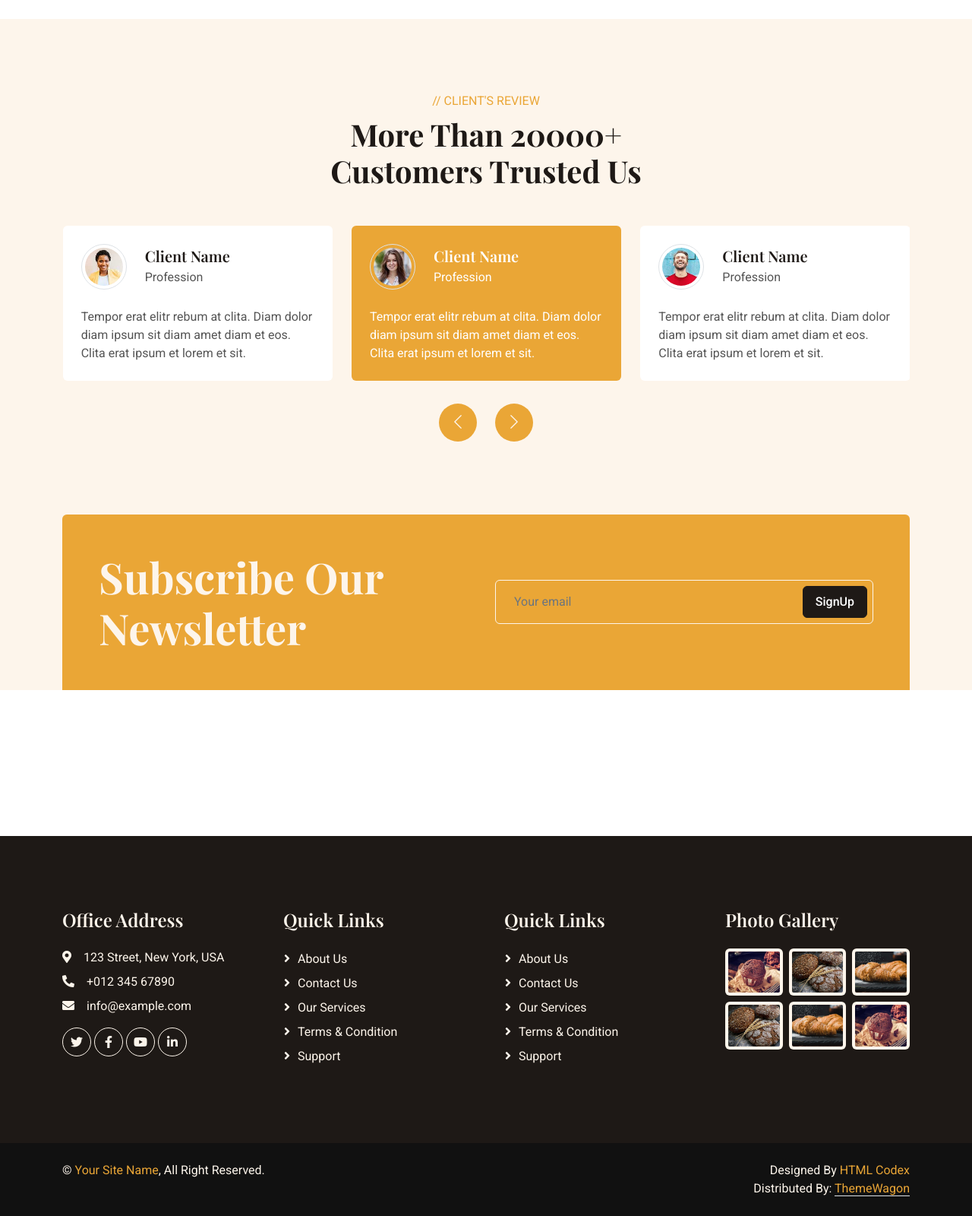
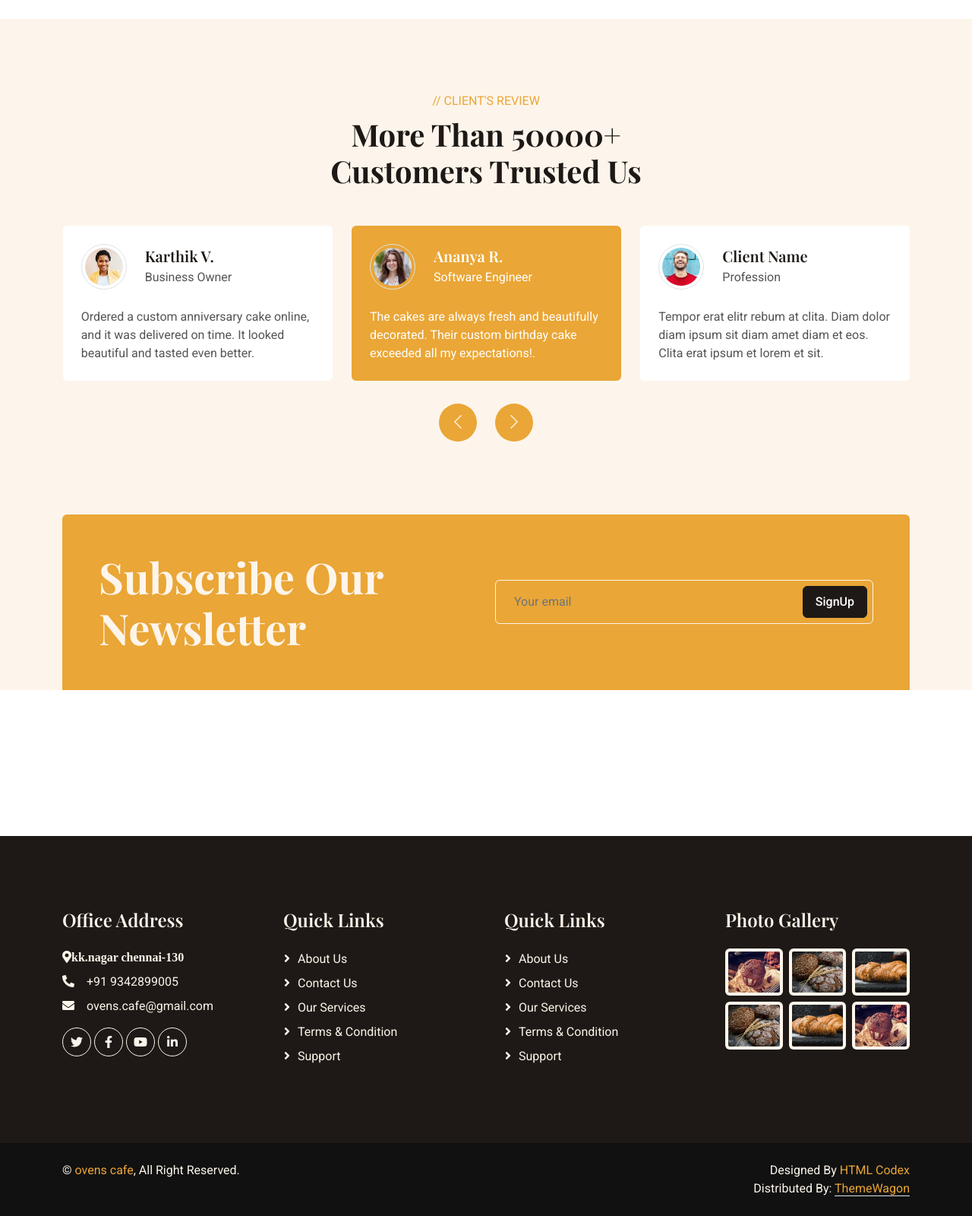
Before and after one commit to divyapriya0924-afk/Oven-s-Cafe, a plain HTML site: page testimonial.html in a window 1280 px wide. Shown: the part 578-2178 px from the top of the page at 76% size. Drawn offline with nearby package versions, Linux system fonts and the light colour scheme.

Commit message:
Update testimonial.html

```diff
--- a/testimonial.html
+++ b/testimonial.html
@@ -2,11 +2,53 @@
 <html lang="en">
 
 <head>
-    <meta charset="utf-8">
-    <title>Baker - Bakery Website Template</title>
     <meta content="width=device-width, initial-scale=1.0" name="viewport">
-    <meta content="" name="keywords">
-    <meta content="" name="description">
+
+    <!-- Character Encoding -->
+    <meta charset="UTF-8">
+
+    <!-- Mobile Responsive -->
+    <meta name="viewport" content="width=device-width, initial-scale=1.0">
+
+    <!-- SEO Title -->
+    <title>Best Bakery in Chennai | Fresh Cakes, Cookies & Breads | Oven's Café</title>
+
+    <!-- Meta Description -->
+    <meta name="description"
+        content="Enjoy freshly baked cakes, artisan breads, cookies, pastries, and custom celebration cakes at Oven's Café. Made with premium ingredients and baked fresh every day in Chennai.">
+
+    <!-- Keywords (Optional) -->
+    <meta name="keywords"
+        content="best bakery for pasteries in chennai, Shop for customized birthday cakes.">
+
+    <!-- Search Engine Robots -->
+    <meta name="robots" content="index, follow">
+
+    <!-- Author -->
+    <meta name="author" content="Priyamurugan">
+
+    <!-- Publisher -->
+    <meta name="publisher" content="Oven's Cafe">
+
+    <!-- Canonical URL -->
+    <link rel="canonical" href="https://www.ovenscafe.com/">
+
+    <!-- Website Author -->
+    <meta name="author" content="Oven's Café">
+
+    <!-- Language -->
+    <meta http-equiv="Content-Language" content="en">
+
+    <!-- Theme Color -->
+    <meta name="theme-color" content="#d2691e">
+
+    <!-- Open Graph (Facebook, LinkedIn, WhatsApp) -->
+    <meta property="og:title" content="Oven's Café | Fresh Cakes, Cookies & Breads">
+    <meta property="og:description"
+        content="Freshly baked cakes, cookies, breads and pastries made with love every day.">
+    <meta property="og:image" content="https://www.ovenscafe.com/img/og-image.jpg">
+    <meta property="og:url" content="https://www.ovenscafe.com/">
+    <meta property="og:type" content="website">
 
     <!-- Favicon -->
     <link href="img/favicon.ico" rel="icon">
@@ -67,7 +109,7 @@
     <!-- Navbar Start -->
     <nav class="navbar navbar-expand-lg navbar-dark fixed-top py-lg-0 px-lg-5 wow fadeIn" data-wow-delay="0.1s">
         <a href="index.html" class="navbar-brand ms-4 ms-lg-0">
-            <h1 class="text-primary m-0">Baker</h1>
+            <h1 class="text-primary m-0">Ovens Cafe</h1>
         </a>
         <button type="button" class="navbar-toggler me-4" data-bs-toggle="collapse" data-bs-target="#navbarCollapse">
             <span class="navbar-toggler-icon"></span>
@@ -94,7 +136,7 @@
                 </div>
                 <div class="ps-3">
                     <small class="text-primary mb-0">Call Us</small>
-                    <p class="text-light fs-5 mb-0">+012 345 6789</p>
+                    <p class="text-light fs-5 mb-0">+91 9342899005</p>
                 </div>
             </div>
         </div>
@@ -105,7 +147,7 @@
     <!-- Page Header Start -->
     <div class="container-fluid page-header py-6 wow fadeIn" data-wow-delay="0.1s">
         <div class="container text-center pt-5 pb-3">
-            <h1 class="display-4 text-white animated slideInDown mb-3">Testimonial</h1>
+            <h2 class="display-4 text-white animated slideInDown mb-3">Testimonial</h2>
             <nav aria-label="breadcrumb animated slideInDown">
                 <ol class="breadcrumb justify-content-center mb-0">
                     <li class="breadcrumb-item"><a class="text-white" href="#">Home</a></li>
@@ -123,18 +165,18 @@
         <div class="container">
             <div class="text-center mx-auto mb-5 wow fadeInUp" data-wow-delay="0.1s" style="max-width: 500px;">
                 <p class="text-primary text-uppercase mb-2">// Client's Review</p>
-                <h1 class="display-6 mb-4">More Than 20000+ Customers Trusted Us</h1>
+                <h2 class="display-6 mb-4">More Than 50000+ Customers Trusted Us</h2>
             </div>
             <div class="owl-carousel testimonial-carousel wow fadeInUp" data-wow-delay="0.1s">
                 <div class="testimonial-item bg-white rounded p-4">
                     <div class="d-flex align-items-center mb-4">
                         <img class="flex-shrink-0 rounded-circle border p-1" src="img/testimonial-1.jpg" alt="">
                         <div class="ms-4">
-                            <h5 class="mb-1">Client Name</h5>
-                            <span>Profession</span>
+                            <h5 class="mb-1">Ananya R.</h5>
+                            <span>Software Engineer</span>
                         </div>
                     </div>
-                    <p class="mb-0">Tempor erat elitr rebum at clita. Diam dolor diam ipsum sit diam amet diam et eos. Clita erat ipsum et lorem et sit.</p>
+                    <p class="mb-0">The cakes are always fresh and beautifully decorated. Their custom birthday cake exceeded all my expectations!.</p>
                 </div>
                 <div class="testimonial-item bg-white rounded p-4">
                     <div class="d-flex align-items-center mb-4">
@@ -150,27 +192,27 @@
                     <div class="d-flex align-items-center mb-4">
                         <img class="flex-shrink-0 rounded-circle border p-1" src="img/testimonial-3.jpg" alt="">
                         <div class="ms-4">
-                            <h5 class="mb-1">Client Name</h5>
-                            <span>Profession</span>
+                            <h5 class="mb-1">Rahul S</h5>
+                            <span>Marketing Executive</span>
                         </div>
                     </div>
-                    <p class="mb-0">Tempor erat elitr rebum at clita. Diam dolor diam ipsum sit diam amet diam et eos. Clita erat ipsum et lorem et sit.</p>
+                    <p class="mb-0">Amazing pastries and delicious breads every time I visit. The staff is friendly, and the service is excellent.</p>
                 </div>
                 <div class="testimonial-item bg-white rounded p-4">
                     <div class="d-flex align-items-center mb-4">
                         <img class="flex-shrink-0 rounded-circle border p-1" src="img/testimonial-4.jpg" alt="">
                         <div class="ms-4">
-                            <h5 class="mb-1">Client Name</h5>
-                            <span>Profession</span>
+                            <h5 class="mb-1">Karthik V.</h5>
+                            <span>Business Owner</span>
                         </div>
                     </div>
-                    <p class="mb-0">Tempor erat elitr rebum at clita. Diam dolor diam ipsum sit diam amet diam et eos. Clita erat ipsum et lorem et sit.</p>
+                    <p class="mb-0">Ordered a custom anniversary cake online, and it was delivered on time. It looked beautiful and tasted even better.</p>
                 </div>
             </div>
             <div class="bg-primary text-light rounded-top p-5 my-6 mb-0 wow fadeInUp" data-wow-delay="0.1s">
                 <div class="row align-items-center">
                     <div class="col-md-6">
-                        <h1 class="display-4 text-light mb-0">Subscribe Our Newsletter</h1>
+                        <h3 class="display-4 text-light mb-0">Subscribe Our Newsletter</h3>
                     </div>
                     <div class="col-md-6 text-md-end">
                         <div class="position-relative">
@@ -191,9 +233,9 @@
             <div class="row g-5">
                 <div class="col-lg-3 col-md-6">
                     <h4 class="text-light mb-4">Office Address</h4>
-                    <p class="mb-2"><i class="fa fa-map-marker-alt me-3"></i>123 Street, New York, USA</p>
-                    <p class="mb-2"><i class="fa fa-phone-alt me-3"></i>+012 345 67890</p>
-                    <p class="mb-2"><i class="fa fa-envelope me-3"></i>info@example.com</p>
+                    <p class="mb-2"><i class="fa fa-map-marker-alt me-3">kk.nagar chennai-130</i></p>
+                    <p class="mb-2"><i class="fa fa-phone-alt me-3"></i>+91 9342899005</p>
+                    <p class="mb-2"><i class="fa fa-envelope me-3"></i>ovens.cafe@gmail.com</p>
                     <div class="d-flex pt-2">
                         <a class="btn btn-square btn-outline-light rounded-circle me-1" href=""><i class="fab fa-twitter"></i></a>
                         <a class="btn btn-square btn-outline-light rounded-circle me-1" href=""><i class="fab fa-facebook-f"></i></a>
@@ -251,7 +293,7 @@
         <div class="container">
             <div class="row">
                 <div class="col-md-6 text-center text-md-start mb-3 mb-md-0">
-                    &copy; <a href="#">Your Site Name</a>, All Right Reserved.
+                    &copy; <a href="#">ovens cafe</a>, All Right Reserved.
                 </div>
                 <div class="col-md-6 text-center text-md-end">
                     <!--/*** This template is free as long as you keep the footer author’s credit link/attribution link/backlink. If you'd like to use the template without the footer author’s credit link/attribution link/backlink, you can purchase the Credit Removal License from "https://htmlcodex.com/credit-removal". Thank you for your support. ***/-->
```
